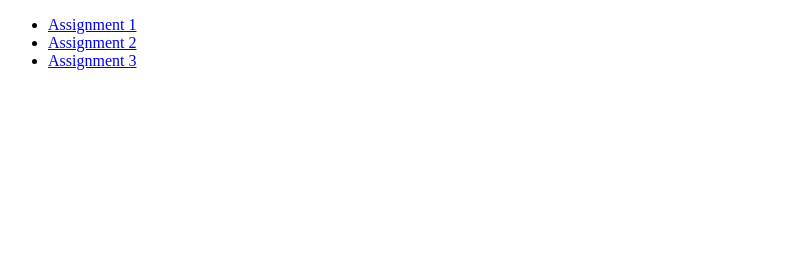
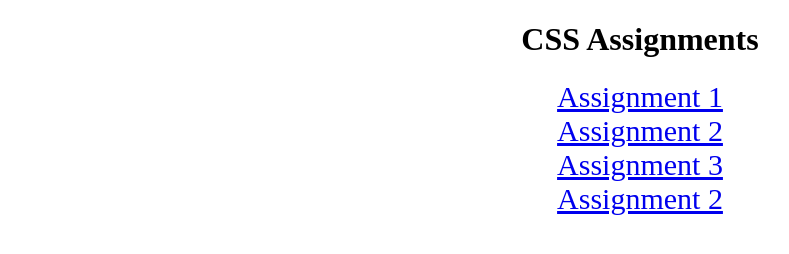
Before and after one commit to Dapo-dan/AltSchool_CSS, a plain HTML site: page index.html in a window 1280 px wide. Shown: the whole page, without its empty margins (0-789 px from the left). Drawn offline with Linux system fonts and the light colour scheme.

Commit message:
feat: center header and update navigation links for assignments

```diff
--- a/index.html
+++ b/index.html
@@ -5,15 +5,22 @@
     <meta charset="UTF-8">
     <meta name="viewport" content="width=device-width, initial-scale=1.0">
     <title>CSS Assignments</title>
+    <style>
+        a {
+            font-size: 30px;
+        }
+    </style>
 </head>
 
 <body>
-    <header>
+    <header style="text-align: center;">
+        <h1>CSS Assignments</h1>
         <nav>
-            <ul>
+            <ul style="list-style-type: none; padding: 0;">
                 <li><a href="./assignment1/index.html">Assignment 1</a></li>
                 <li><a href="./assignment2/index.html">Assignment 2</a></li>
                 <li><a href="./assignment3/index.html">Assignment 3</a></li>
+                <li><a href="./assignment4/index.html">Assignment 2</a></li>
             </ul>
         </nav>
     </header>
```
